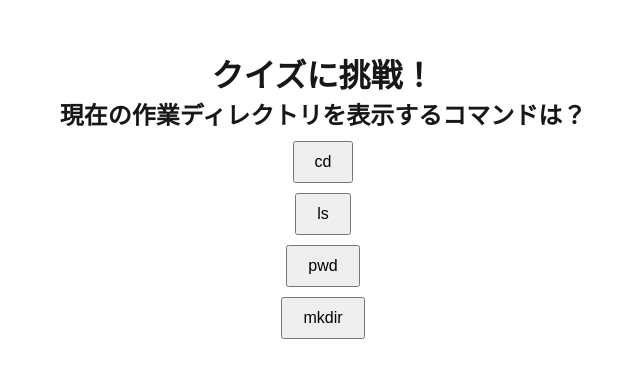
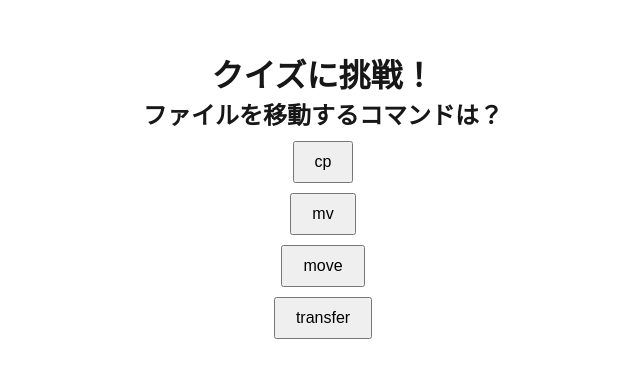
Before and after one commit to mnwdykn/test_quiz, a Next.js app: page /quiz in a window 1280 px wide. Shown: the top 378 px of the page, without its empty margins (317-957 px from the left). Built offline with nearby package versions, Linux system fonts and the light colour scheme.

Commit message:
クイズ問題をランダム5問出題＋リトライ時も再シャッフルする対応

```diff
--- a/app/quiz/page.jsx
+++ b/app/quiz/page.jsx
@@ -1,18 +1,33 @@
 "use client";
 
-import { useState } from "react";
+import { useState, useEffect } from "react";
 import Link from "next/link";
 import Question from "../../components/Question";
 import questions from "../../data/questions";
 
+// シャッフルして5問だけ選ぶ関数
+const shuffleAndPick = (array, count) => {
+  return [...array].sort(() => Math.random() - 0.5).slice(0, count);
+};
+
 export default function QuizPage() {
+  const [selectedQuestions, setSelectedQuestions] = useState([]);
   const [currentQuestionIndex, setCurrentQuestionIndex] = useState(0);
   const [score, setScore] = useState(0);
   const [showResult, setShowResult] = useState(false);
   const [answerResult, setAnswerResult] = useState(null);
   const [answered, setAnswered] = useState(false);
 
-  const currentQuestion = questions[currentQuestionIndex];
+  // マウント後にランダム抽出
+  useEffect(() => {
+    setSelectedQuestions(shuffleAndPick(questions, 5));
+  }, []);
+
+  if (selectedQuestions.length === 0) {
+    return <div>読み込み中...</div>;
+  }
+
+  const currentQuestion = selectedQuestions[currentQuestionIndex];
 
   const handleAnswer = (index) => {
     if (index === currentQuestion.answerIndex) {
@@ -25,7 +40,7 @@ export default function QuizPage() {
   };
 
   const handleNext = () => {
-    if (currentQuestionIndex + 1 < questions.length) {
+    if (currentQuestionIndex + 1 < selectedQuestions.length) {
       setCurrentQuestionIndex(currentQuestionIndex + 1);
       setAnswerResult(null);
       setAnswered(false);
@@ -34,8 +49,8 @@ export default function QuizPage() {
     }
   };
 
-  // 🔥 リトライ用の関数を追加
   const handleRetry = () => {
+    setSelectedQuestions(shuffleAndPick(questions, 5)); // 再シャッフル！
     setCurrentQuestionIndex(0);
     setScore(0);
     setShowResult(false);
@@ -75,10 +90,8 @@ export default function QuizPage() {
         <div>
           <h1>クイズ終了！</h1>
           <h2>
-            あなたのスコアは {score} / {questions.length} です。
+            あなたのスコアは {score} / {selectedQuestions.length} です。
           </h2>
-
-          {/* 🔥 リトライボタンを表示 */}
           <div style={{ marginTop: "30px" }}>
             <button
               onClick={handleRetry}
```
